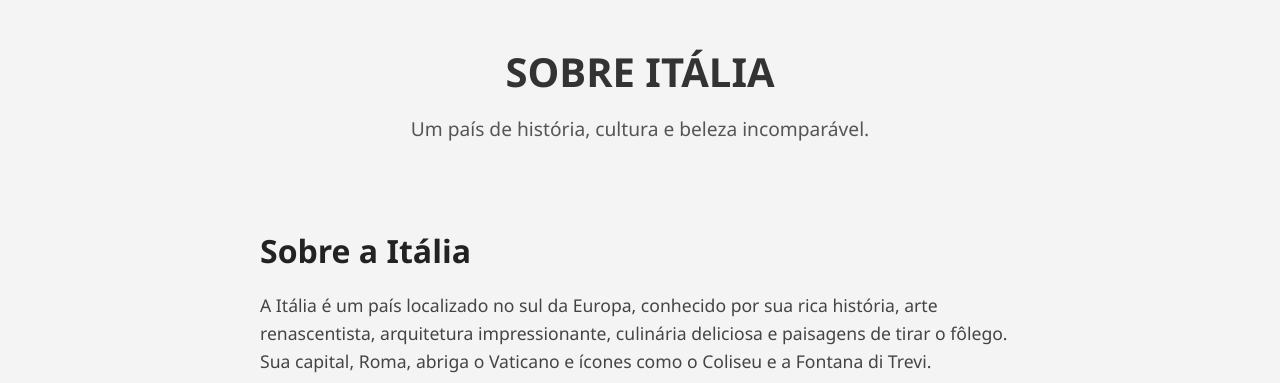
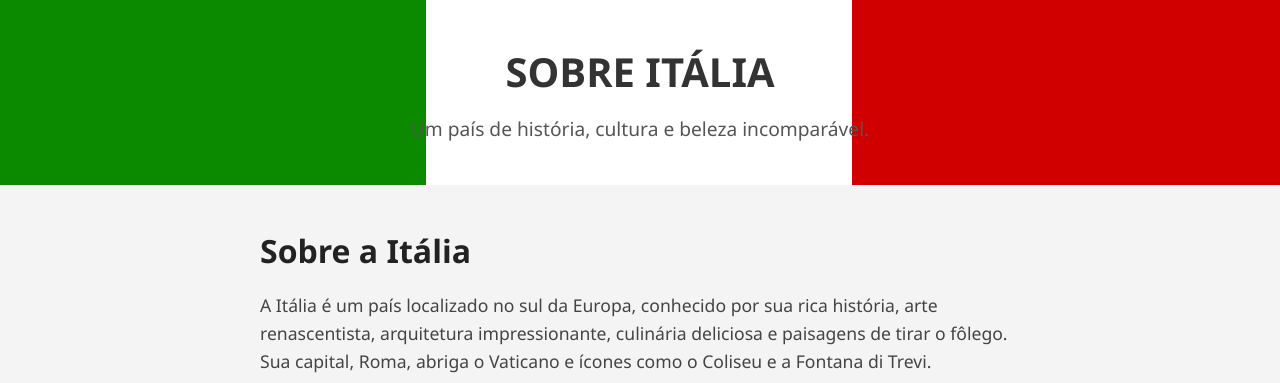
Before and after one commit to NaraEmelly/SOBRE-ITALIA, a plain HTML site: page index.html in a window 1280 px wide. Shown: the top 383 px of the page. Drawn offline with Linux system fonts and the light colour scheme.

Commit message:
asdfasdf

```diff
--- a/style.css
+++ b/style.css
@@ -14,7 +14,7 @@ body {
 }
 
 .inicio {
-    background: linear-gradient(to rigth, #0b8a00 33.3%, #ffffff 33.3% 66.6%, #d10000 66.6%);
+    background: linear-gradient(to right, #0b8a00 33.3%, #ffffff 33.3% 66.6%, #d10000 66.6%);
     padding: 40px 20px;
     text-align: center;
     animation: slideDown 1s ease-out;
```
